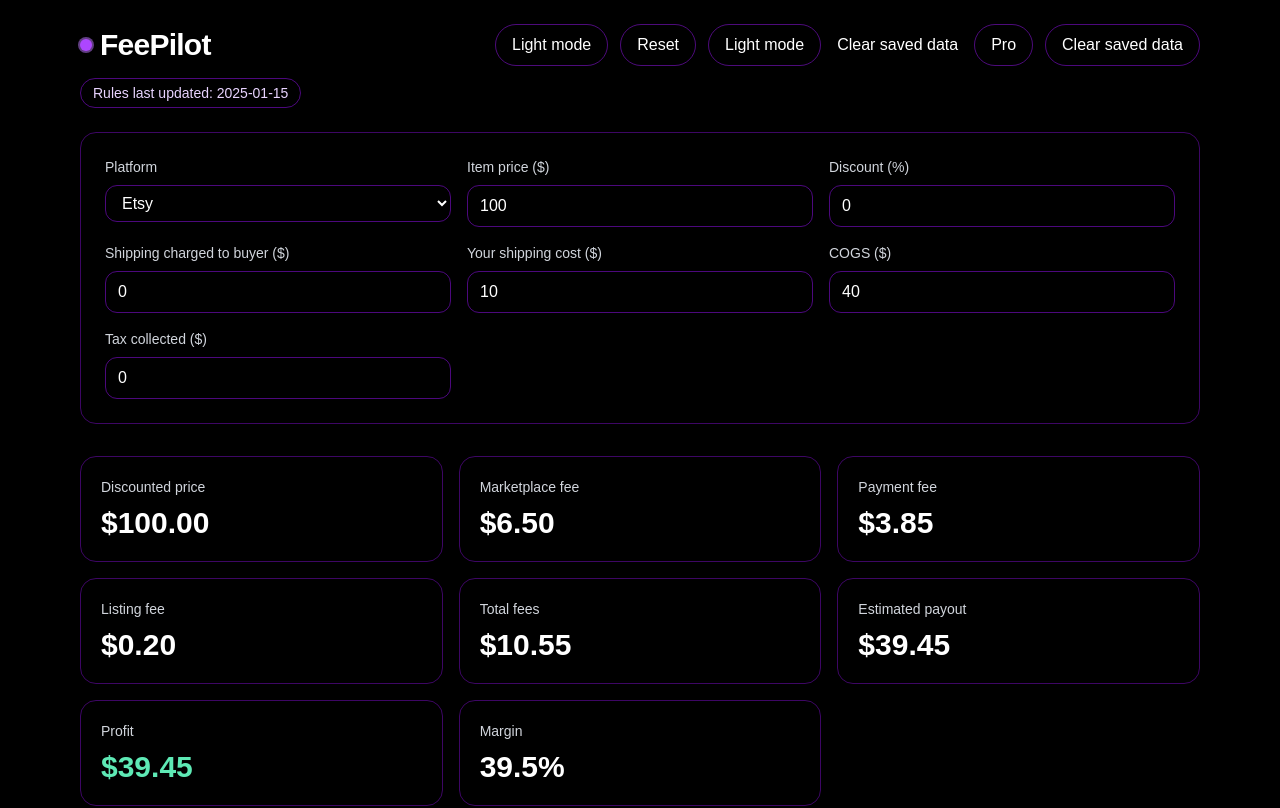
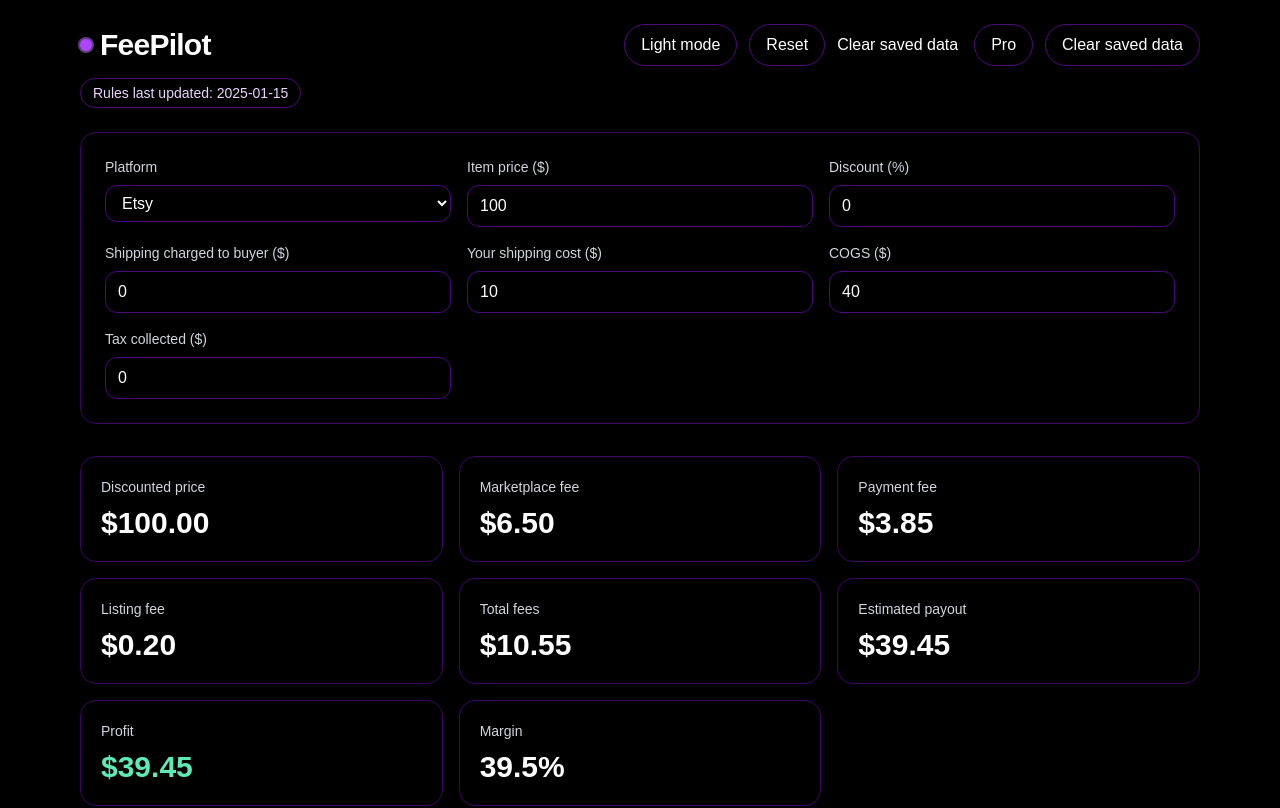
Before and after one commit to gpcreativestudios2018/FeePilot, a Next.js app: page / in a window 1280 px wide. Shown: the top 808 px of the page. Built offline with nearby package versions, Linux system fonts and the light colour scheme.

Commit message:
fix(HeaderActions): remove ThemeToggle usage to avoid prop mismatch; keep header clear pill

```diff
--- a/src/app/components/HeaderActions.tsx
+++ b/src/app/components/HeaderActions.tsx
@@ -4,26 +4,16 @@ import React from 'react';
 import { usePathname } from 'next/navigation';
 import Link from 'next/link';
 
-import ThemeToggle from './ThemeToggle';
 import ClearSavedDataButton from './ClearSavedDataButton';
 import { PILL_CLASS } from '@/lib/ui';
 
-// Mirror the props ThemeToggle requires
-type Props = {
-  isLight: boolean;
-  onToggle: () => void;
-};
-
-export default function HeaderActions({ isLight, onToggle }: Props) {
+export default function HeaderActions() {
   const pathname = usePathname();
   const isHome = pathname === '/';
 
   return (
     <div className="flex flex-wrap items-center gap-4">
-      {/* Theme toggle (requires props) */}
-      <ThemeToggle isLight={isLight} onToggle={onToggle} />
-
-      {/* Home-only: Clear saved data pill back in the header */}
+      {/* Home-only: Clear saved data pill in the header */}
       {isHome ? <ClearSavedDataButton /> : null}
 
       {/* Pro link always visible */}
```
